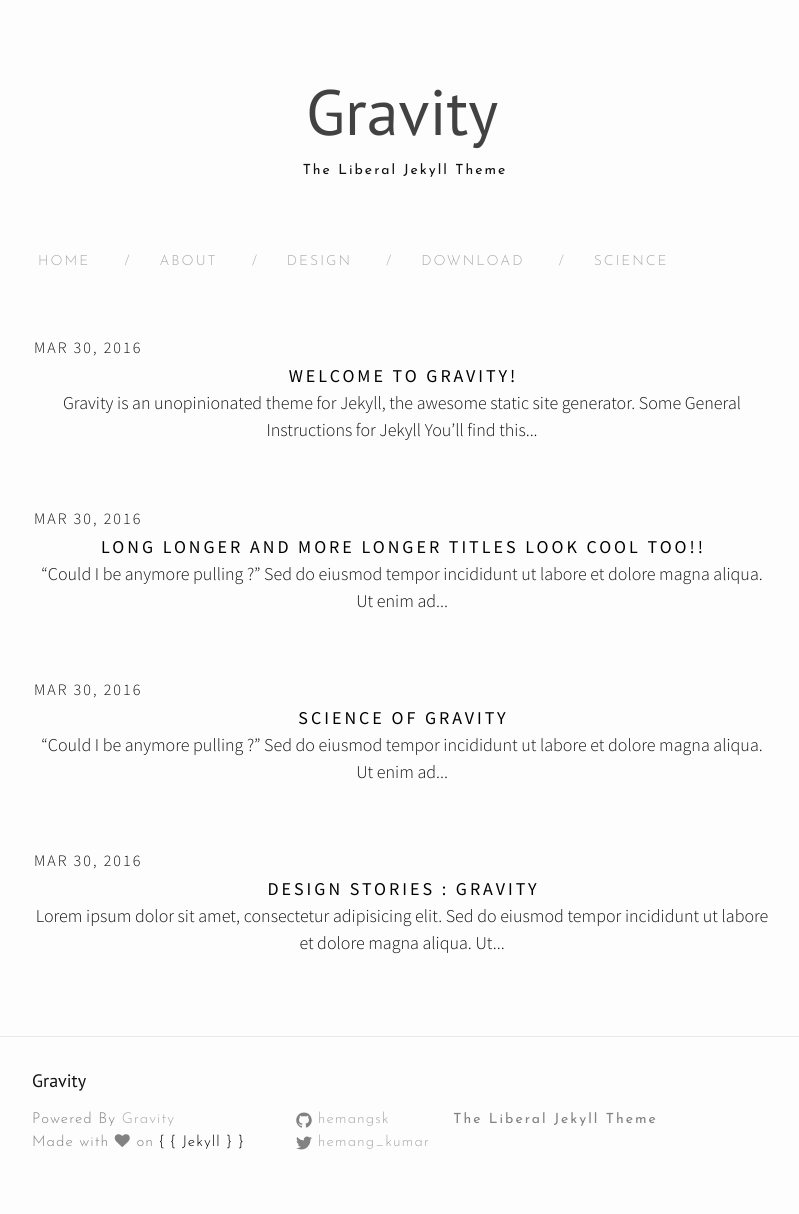
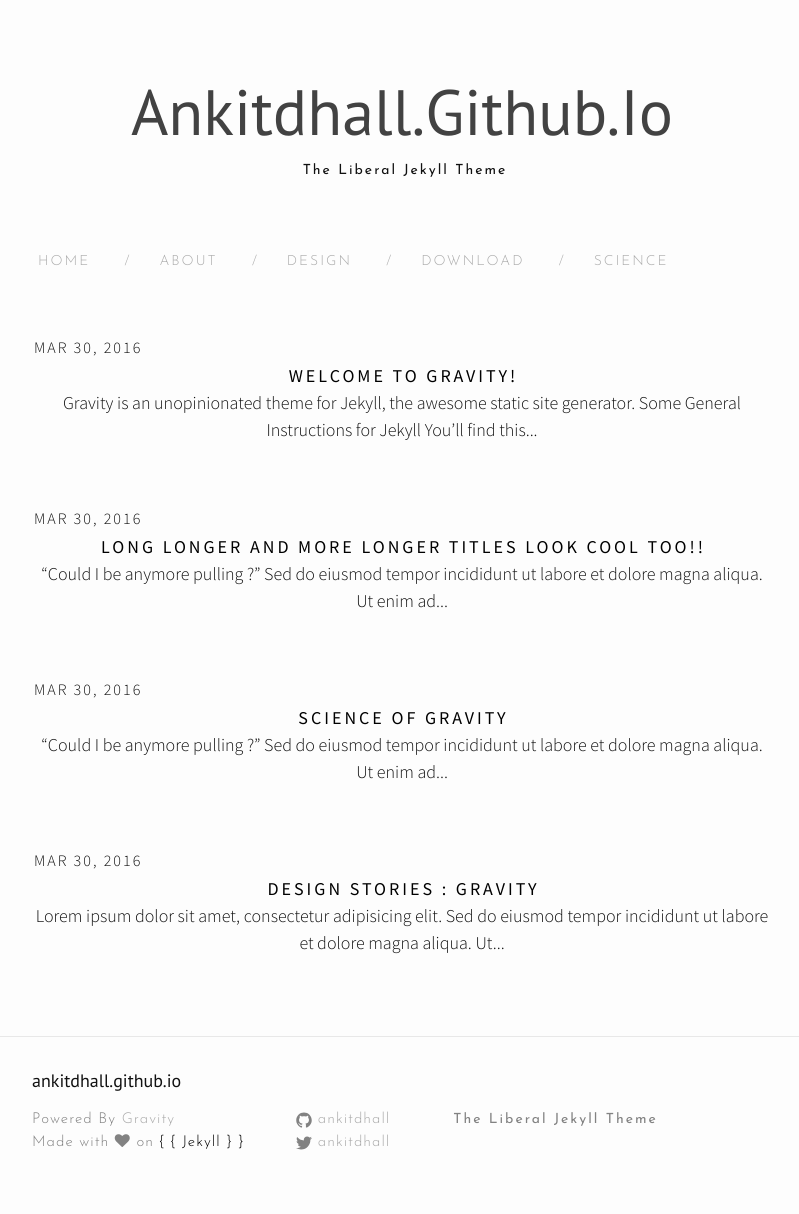
Before and after one commit to ankitdhall/ankitdhall.github.io, a Jekyll site: the page built from index.html, in a window 1280 px wide. Shown: the whole page, without its empty margins (238-1037 px from the left). Built offline with Jekyll 4.4.1, drawn with Linux system fonts in a browser that asks for light colours; nearby versions of some CDN libraries; the list of posts is cut into pages by our own code.

Commit message:
Update _config.yml

```diff
--- a/_config.yml
+++ b/_config.yml
@@ -6,13 +6,13 @@
 # 'jekyll serve'. If you change this file, please restart the server process.
 
 # Site settings
-title: Gravity
-email: hemangsk@gmail.com
+title:
+email:
 description: The Liberal Jekyll Theme
 baseurl: "" # the subpath of your site, e.g. /blog
 url: "http://yourdomain.com" # the base hostname & protocol for your site
-twitter_username: hemang_kumar
-github_username:  hemangsk
+twitter_username: ankitdhall
+github_username:  ankitdhall
 paginate: 5
 
 gems: [jekyll-paginate, kramdown]
```
